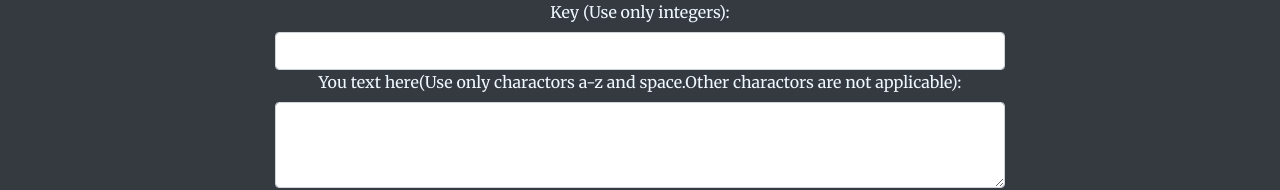
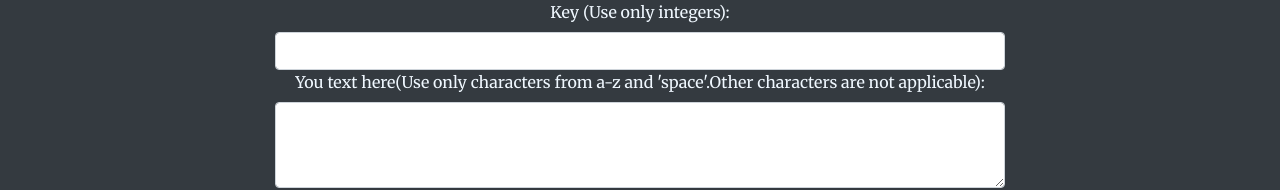
Before and after one commit to zenBandara/encryptoranddecryptor, a plain HTML site: page index.html in a window 1280 px wide. Shown: the part 227-417 px from the top of the page. Drawn offline with nearby package versions, Linux system fonts and the light colour scheme.

Commit message:
mistakes
spell out

```diff
--- a/index.html
+++ b/index.html
@@ -31,7 +31,7 @@
                     <hr class="divider my-4" />
                     <label for="enckey" style="color: aliceblue">Key (Use only integers):</label>
                     <input type="number" id="enckey" class="form-control">
-                    <label for="txt" style="color: aliceblue">You text here(Use only charactors a-z and space.Other charactors are not applicable):</label>
+                    <label for="txt" style="color: aliceblue">You text here(Use only characters from a-z and 'space'.Other characters are not applicable):</label>
                     <textarea class="form-control" id="txt" rows="3"></textarea>
                     <br>
                     <button type="button" class="btn btn-success" id="encbtn">Encrypt</button>
```
